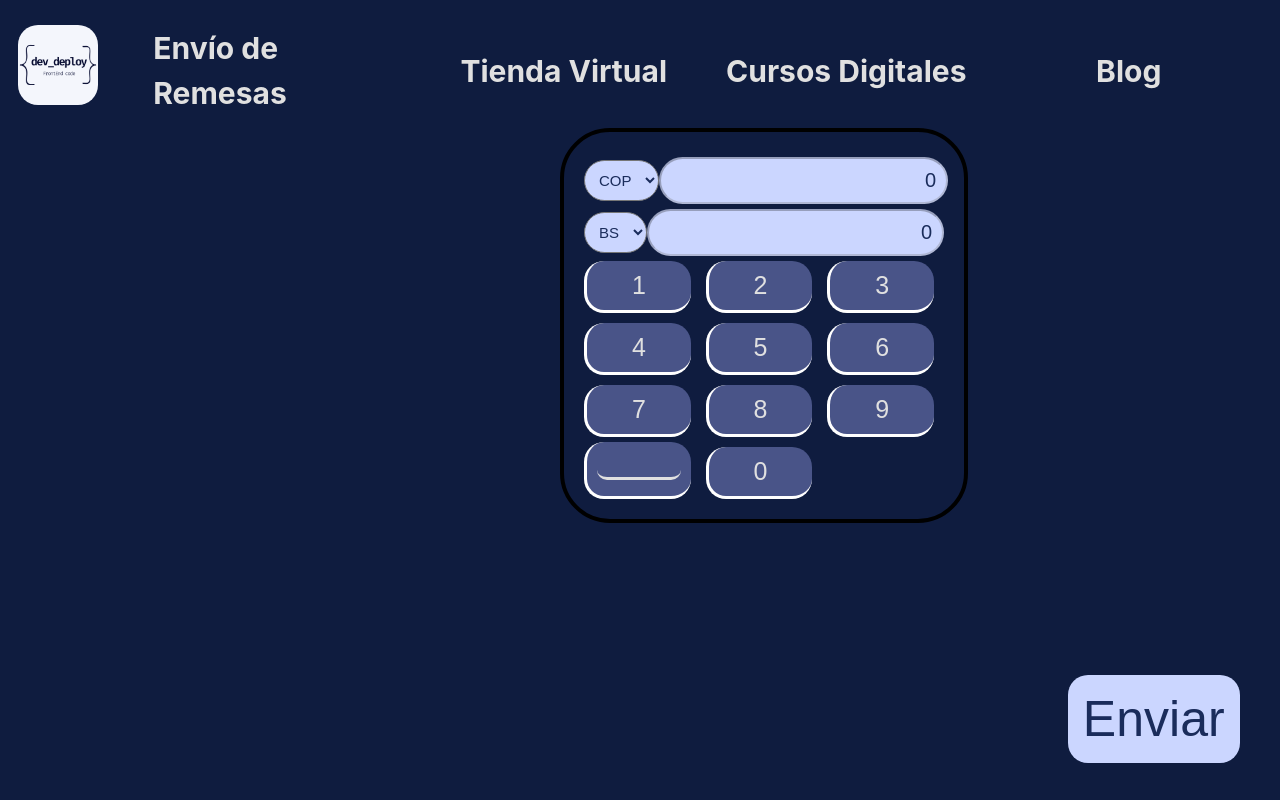
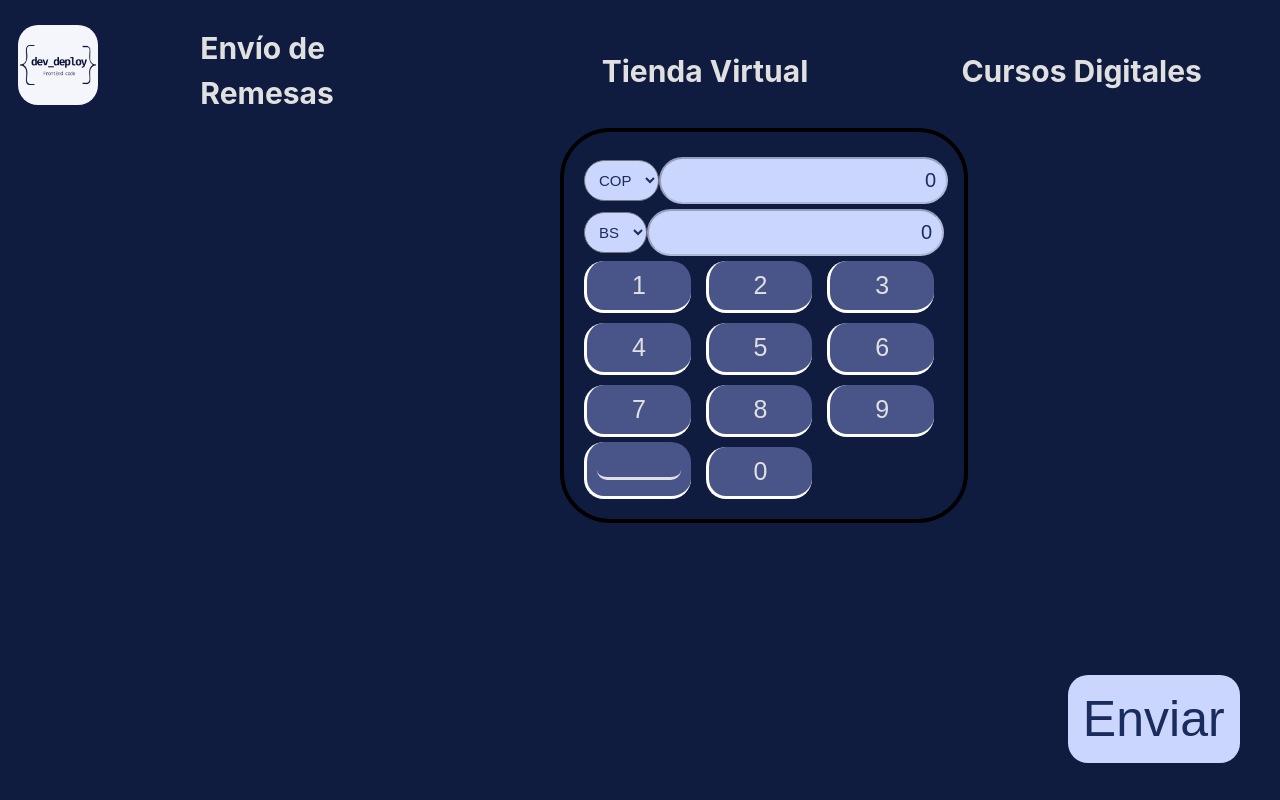
Before and after one commit to borgesmj/remesas, a React (Vite) app: page / in a window 1280 px wide. Built offline with nearby package versions, Linux system fonts and the light colour scheme; some icons are missing.

Commit message:
changing details

```diff
--- a/src/Components/Formulario.css
+++ b/src/Components/Formulario.css
@@ -56,7 +56,7 @@
     border-radius: 50px;
     text-align: center;
     width: 125px;
-    color: var(--bg-100);
+    color: var(--text-100);
     font-weight: bold;
 }
 .campo{
--- a/src/Components/Navbar.jsx
+++ b/src/Components/Navbar.jsx
@@ -11,7 +11,6 @@ const Navbar = () => {
         <li><a className='navlink' href="https://borgesmj.github.io/remesas">Envío de Remesas</a></li>
         <li><a className='navlink' href="">Tienda Virtual</a></li>
         <li><a className='navlink' href="">Cursos Digitales</a></li>
-        <li><a className='navlink' href="">Blog</a></li>
       </ul>
       <label htmlFor="navCheck">
         <span></span>
```
